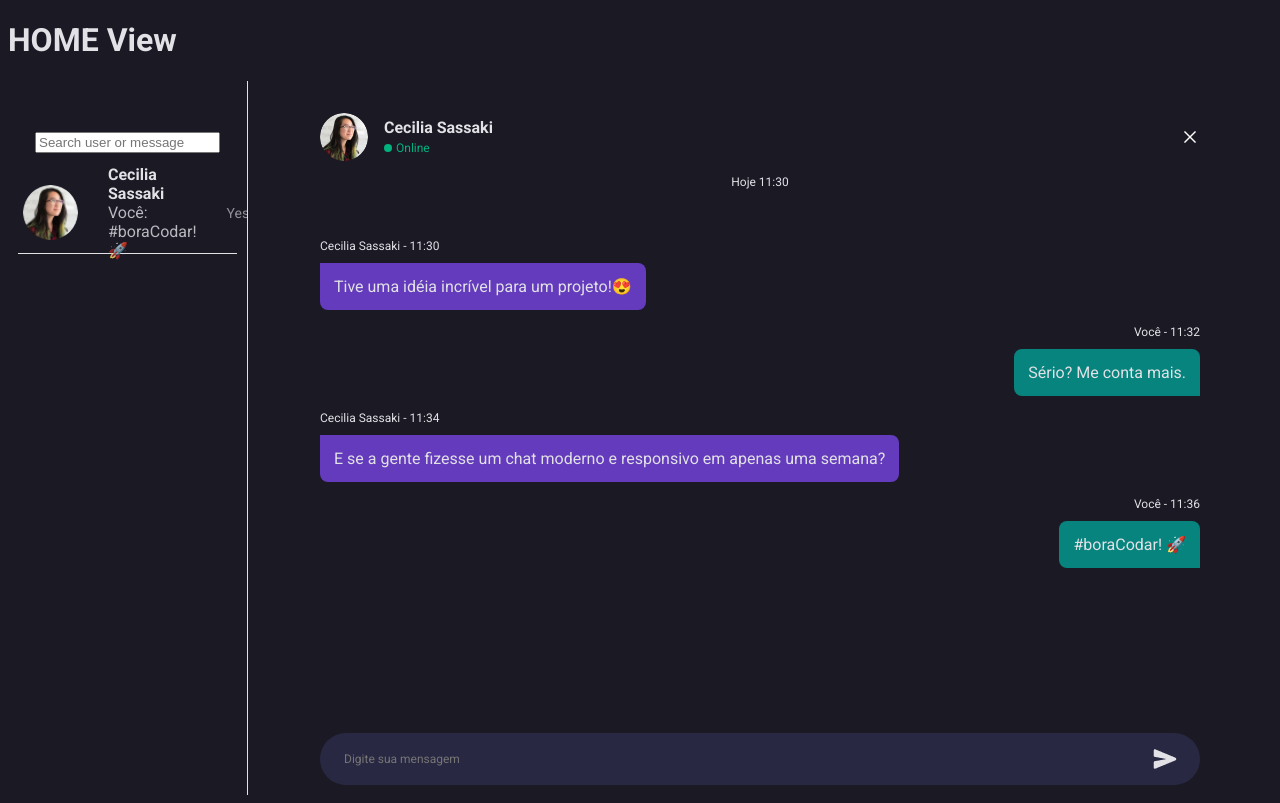
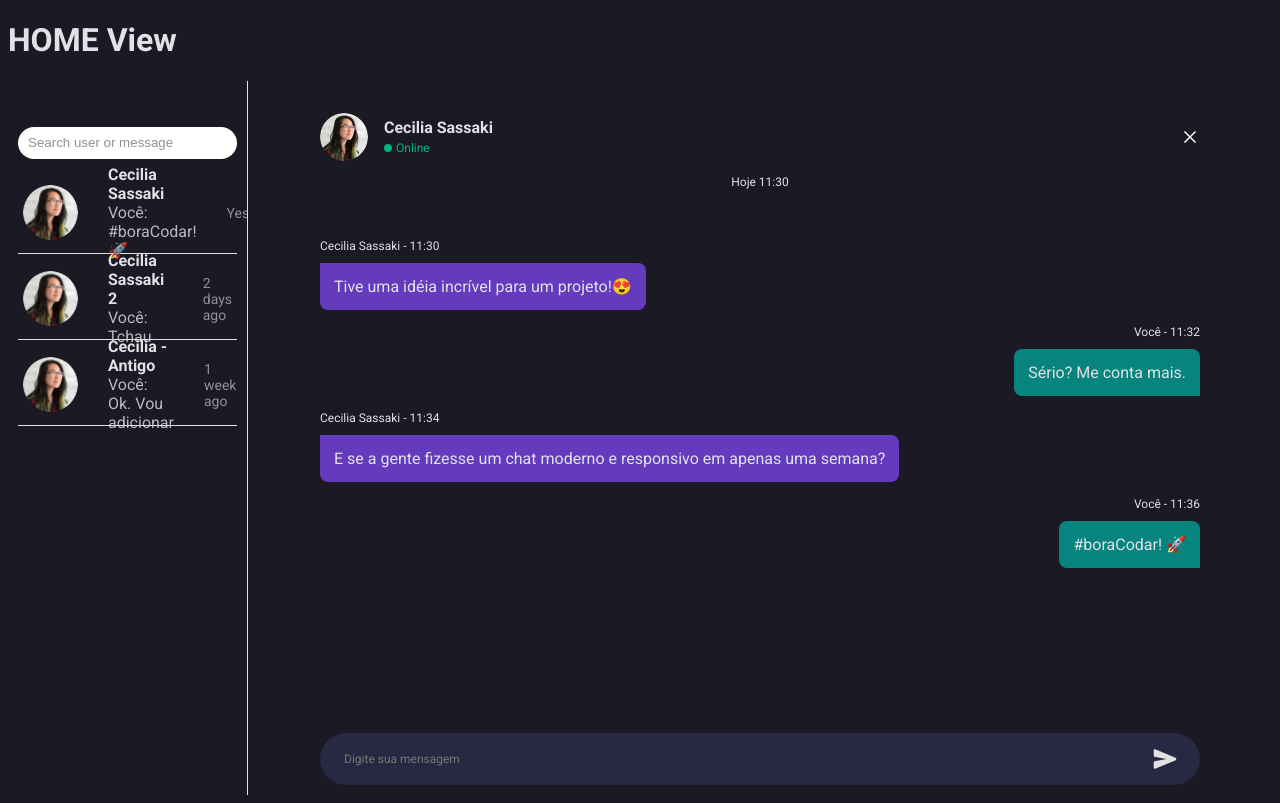
Before and after one commit to marcusviniciusmo/Chat-Bora_Codar_Dev04, a React (Vite) app in the folder frontend/: page / in a window 1280 px wide. Built offline with nearby package versions, Linux system fonts and the light colour scheme.

Commit message:
Input component styling

```diff
--- a/frontend/src/components/Input/index.tsx
+++ b/frontend/src/components/Input/index.tsx
@@ -1,8 +1,9 @@
 import { InputProps } from "../../types/Input";
+import { InputField } from "./styles";
 
 export function Input(props: InputProps) {
   return (
-    <input
+    <InputField
         type='text'
         placeholder='Search user or message'
         onChange={props.setInput()}
--- /dev/null
+++ b/frontend/src/components/Input/styles.tsx
@@ -0,0 +1,13 @@
+import styled from "styled-components";
+
+export const InputField = styled.input`
+  width: 35rem;
+  height: 3rem;
+  padding-inline: 1rem;
+  border: none;
+  border-radius: 2rem;
+
+  &::placeholder {
+    opacity: 0.8;
+  }
+`;
--- a/frontend/src/components/Users/index.tsx
+++ b/frontend/src/components/Users/index.tsx
@@ -31,7 +31,11 @@ export function Users() {
       {
         filteredData.map((user) => {
           return (
-            <Styles.UserContainer key={user.id}>
+            <Styles.UserContainer
+              key={user.id}
+              className={inputSearch && 'inputFilled'}
+              title={user.name}
+            >
               <Styles.Avatar src={user.avatar} />
 
               <Styles.Info>
--- a/frontend/src/components/Users/styles.tsx
+++ b/frontend/src/components/Users/styles.tsx
@@ -19,6 +19,14 @@ export const UserContainer = styled.div`
   align-items: center;
   gap: 3rem;
   cursor: pointer;
+
+  &.inputFilled {
+    opacity: 0.3;
+  }
+
+  &:hover {
+    opacity: 1;
+  }
 `;
 
 export const Avatar = styled.img`
--- a/frontend/src/mocks/Users/index.tsx
+++ b/frontend/src/mocks/Users/index.tsx
@@ -1,6 +1,5 @@
 import { UsersProps } from "../../types/Users";
 import AvatarCecilia from '../../assets/userCecilia.png';
-import { LastMessage } from "../../components/Users/styles";
 
 export const MockedData: UsersProps[] = [
   {
@@ -10,5 +9,21 @@ export const MockedData: UsersProps[] = [
     user: 'Você: ',
     lastMessage: '#boraCodar! 🚀',
     date: 'Yesterday'
+  },
+  {
+    id: 2,
+    avatar: AvatarCecilia,
+    name: 'Cecilia Sassaki 2',
+    user: 'Você: ',
+    lastMessage: 'Tchau',
+    date: '2 days ago'
+  },
+  {
+    id: 3,
+    avatar: AvatarCecilia,
+    name: 'Cecilia - Antigo',
+    user: 'Você: ',
+    lastMessage: 'Ok. Vou adicionar',
+    date: '1 week ago'
   }
 ];
```
